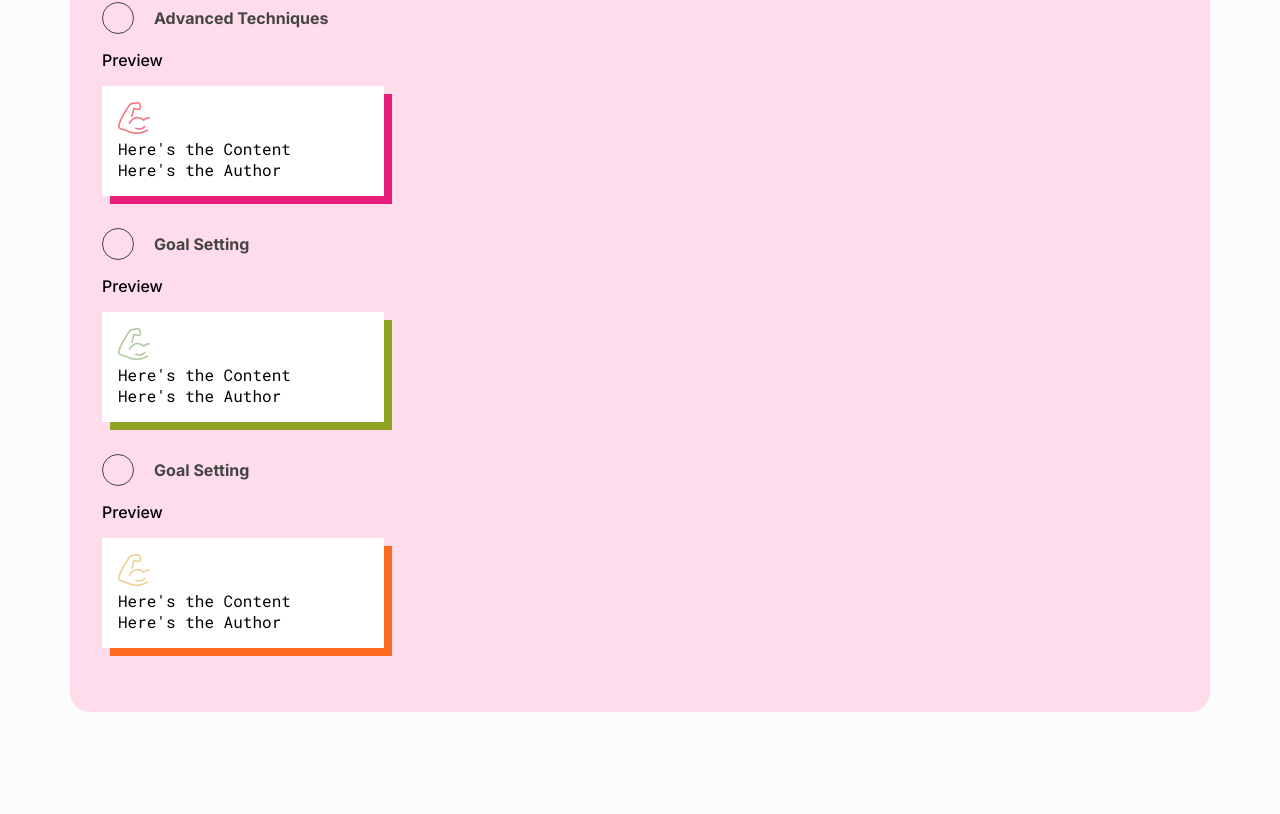
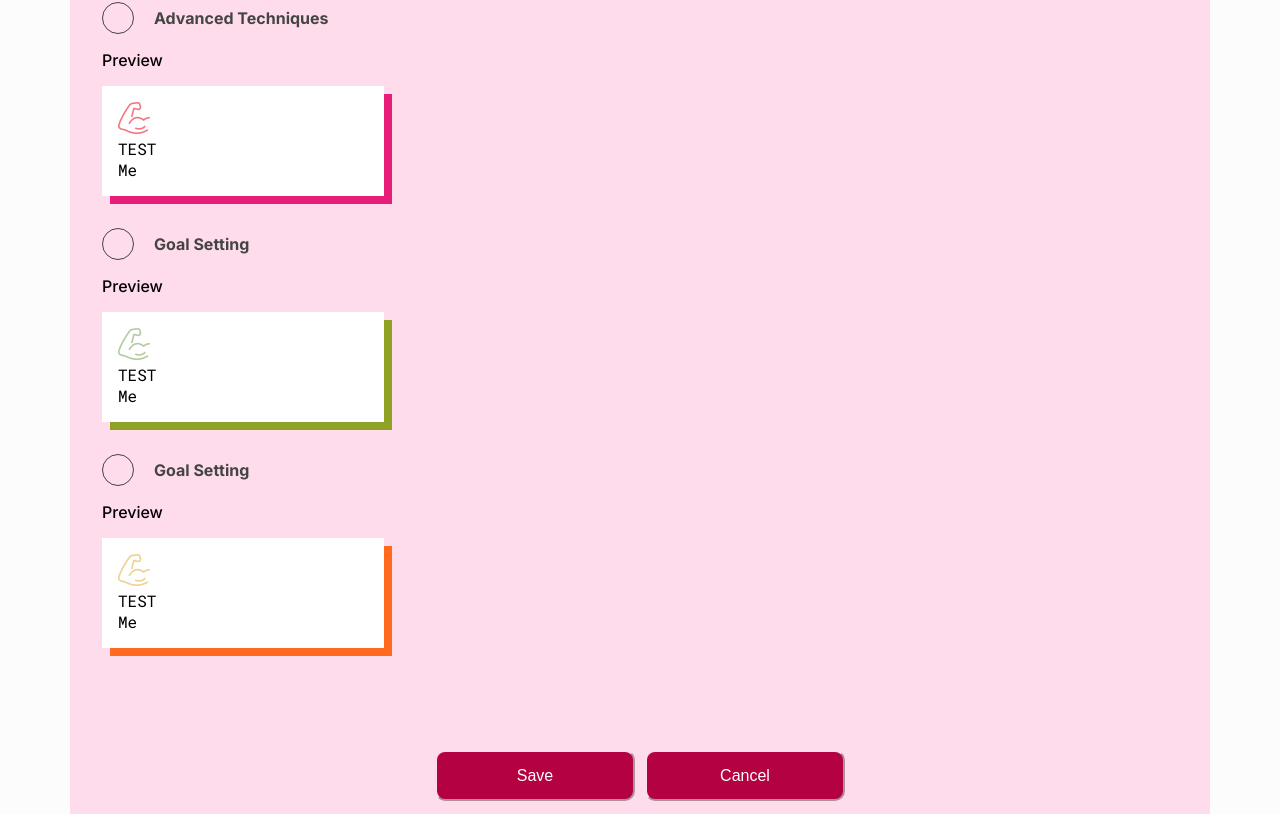
Before and after one commit to GabiiKatherin/web_notes_crud_angular, an Angular app in the folder training_notes/: page / in a window 1280 px wide. Shown: the part 926-1740 px from the top of the page. Built offline with nearby package versions, Linux system fonts and the light colour scheme.

Commit message:
create button save and cancel

```diff
--- a/training_notes/src/app/components/create-note/create-note.component.css
+++ b/training_notes/src/app/components/create-note/create-note.component.css
@@ -9,12 +9,17 @@
   margin: 5px;
   margin-top: 70px;
   width: 200px;
+  height: 51px;
+  background: #B30141;
+  border-radius: 10px;
+  border-color: #FFDCEC;
+  color: #FFFFFF;
+  font-size: 16px;
 }
 
 .create-notes {
   padding: 2rem 0;
 }
-
 
 .create-notes form {
   background: #FFDCEC;
--- a/training_notes/src/app/components/create-note/create-note.component.html
+++ b/training_notes/src/app/components/create-note/create-note.component.html
@@ -10,6 +10,7 @@
         id="note"
         name="note"
         placeholder="Write here what I want to remember"
+        [value]="note.content"
         >
     <label for="origin">ORIGIN</label>
       <input
@@ -18,6 +19,7 @@
         id="origin"
         name="origin"
         placeholder="Write where I got this information or the author"
+        [value]="note.origin"
         >
         <label for="model">CATEGORY</label>
           <div class="container.radio">
@@ -37,8 +39,8 @@
            Preview
             <div class="model model1 ff-roboto-mono">
              <img src="../../../../assets/images/icon-pink.png" alt="icon-pink-biceps">
-               <p class="content">Here's the Content</p>
-              <p class="author">Here's the Author</p>
+             <p class="content">{{ note.content }}</p>
+             <p class="origin">{{ note.origin }}</p>
            </div>
           </div>
 
@@ -58,8 +60,8 @@
            Preview
            <div class="model model2 ff-roboto-mono">
             <img src="../../../../assets/images/icon-green.png" alt="icon-green-biceps">
-            <p class="content">Here's the Content</p>
-            <p class="author">Here's the Author</p>
+            <p class="content">{{ note.content }}</p>
+            <p class="origin">{{ note.origin }}</p>
            </div>
           </div>
           <div class="radio-model">
@@ -78,10 +80,14 @@
            Preview
            <div class="model model3 ff-roboto-mono">
             <img src="../../../../assets/images/icon-orange.png" alt="icon-orange-biceps">
-            <p class="content">Here's the Content</p>
-            <p class="author">Here's the Author</p>
+            <p class="content">{{ note.content }}</p>
+            <p class="origin">{{ note.origin }}</p>
            </div>
           </div>
         </div>
-  </form>
+        <div class="actions">
+        <button class="buttom">Save</button>
+        <button class="buttom">Cancel</button>
+      </div>
+     </form>
 </section>
--- a/training_notes/src/app/components/create-note/create-note.component.ts
+++ b/training_notes/src/app/components/create-note/create-note.component.ts
@@ -7,4 +7,15 @@ import { Component } from '@angular/core';
 })
 export class CreateNoteComponent {
 
+  note = {
+    id:'1',
+    content: 'TEST',
+    origin:'Me',
+    model:''
+  }
+
+  constructor() {}
+  ngOnInit(): void {
+
+  }
 }
```
